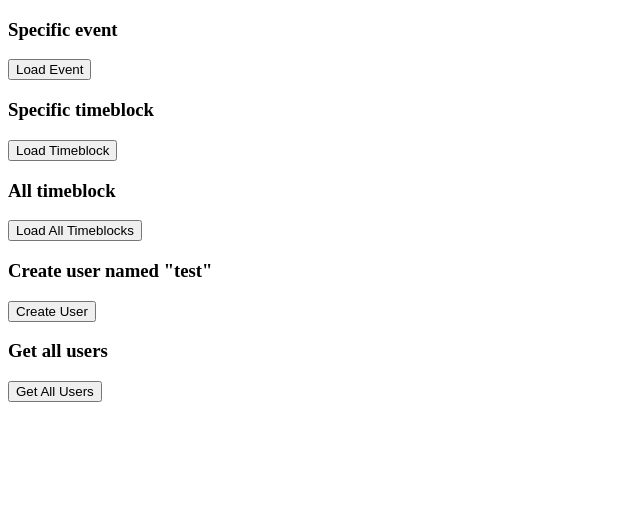
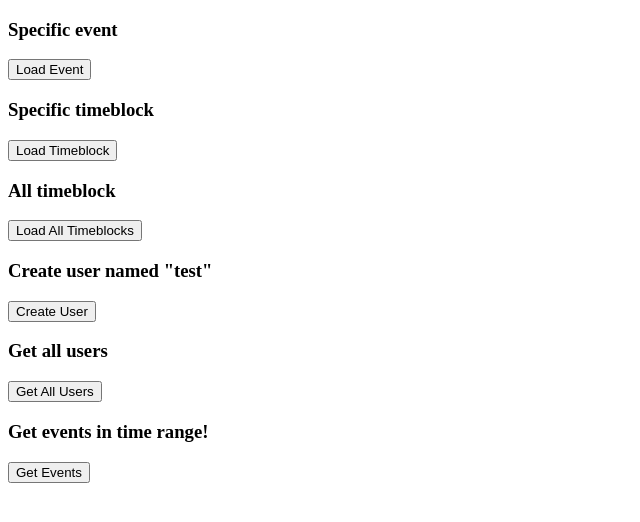
Before and after one commit to zcarwile/quixotic_front_end, a plain HTML site: page api_calls.html in a window 1280 px wide. Shown: the whole page, without its empty margins (0-640 px from the left). Drawn offline with nearby package versions, Linux system fonts and the light colour scheme.

Commit message:
example API calls w/jQuery

```diff
--- a/api_calls.html
+++ b/api_calls.html
@@ -30,6 +30,15 @@
 			<h3>Get all users</h3>
 			<input id="getAllUsers" type="button" value="Get All Users">
 			<p id="showUsers"></p>
+		</div>
+		<div>
+			<h3>Get events in time range!</h3>
+			<input id="getEventsInTimeRange" type="button" value="Get Events">
+			<!---
+			<input... start>
+			<input... end>
+			-->
+			<p id="showEventsInTimeRange"></p>
 		</div>
 
 		<!-- This is effectively our listener w/callbacks -->
@@ -78,6 +87,8 @@
 				});
 			});
 
+			// need controller for getEventsInTimeRange
+
 		});
 
 		</script>
```
